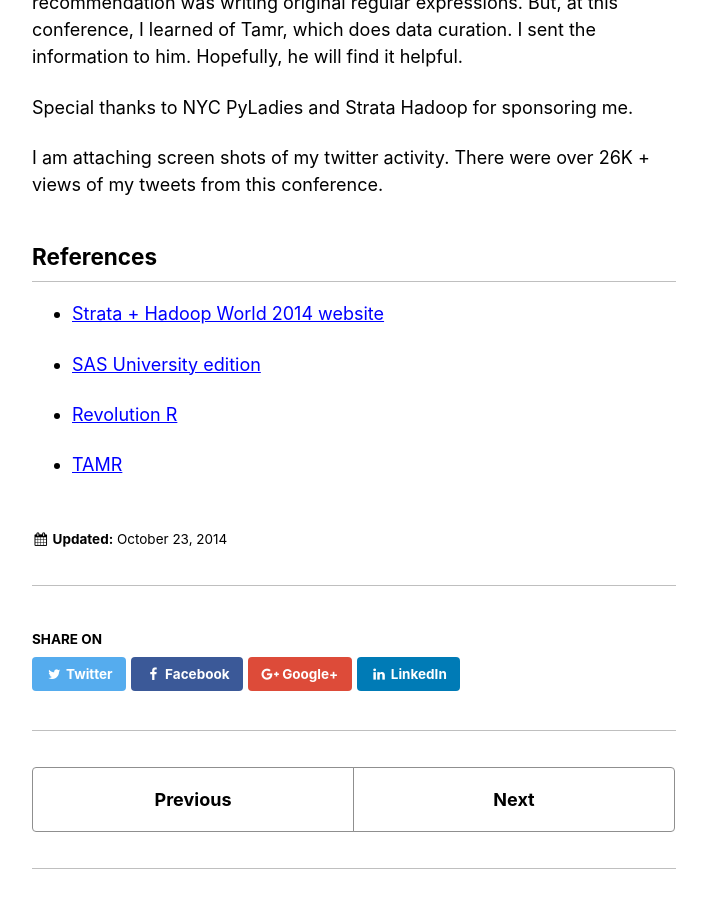
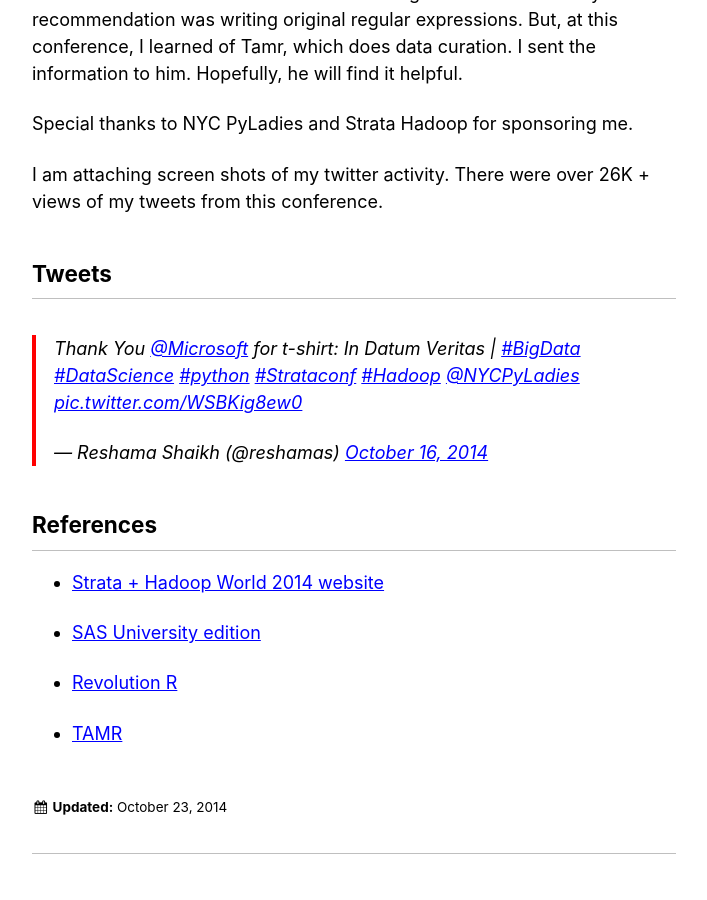
Before and after one commit to reshamas/reshamas.github.io, a Jekyll site: the page built from _posts/2014-10-23-strata-hadoop-world-conference.md, in a window 1280 px wide and 900 px high, scrolled down 1278 px. Shown: the whole window, without its empty margins (286-993 px from the left). Built offline with Jekyll 4.4.1, drawn with Linux system fonts in a browser that asks for light colours; comment, search, counter and statistics services are not loaded.

Commit message:
Update 2014-10-23-strata-hadoop-world-conference.md

```diff
--- a/_posts/2014-10-23-strata-hadoop-world-conference.md
+++ b/_posts/2014-10-23-strata-hadoop-world-conference.md
@@ -3,7 +3,7 @@
 
 Each of the two days began with a 2-hour plenary session where prominent business people from large companies and startups presented.
 
-#### My favorites:
+### My favorites:
 
 Rana el Kaliouby, co-founder and CSO of Affectiva, had an enlightening plenary session on human emotions, measurement and marketing.  Her company’s database includes 2 million facial images from 80+ countries.  These images are used to evaluate human emotions.  Since human emotions predict human behavior, this is extremely beneficial in marketing and other fields.
 
@@ -21,6 +21,11 @@
 
 I am attaching screen shots of my twitter activity.  There were over 26K + views of my tweets from this conference.
 
+## Tweets
+<blockquote class="twitter-tweet" data-lang="en"><p lang="en" dir="ltr">Thank You <a href="https://twitter.com/Microsoft?ref_src=twsrc%5Etfw">@Microsoft</a> for t-shirt: In Datum Veritas | <a href="https://twitter.com/hashtag/BigData?src=hash&amp;ref_src=twsrc%5Etfw">#BigData</a> <a href="https://twitter.com/hashtag/DataScience?src=hash&amp;ref_src=twsrc%5Etfw">#DataScience</a> <a href="https://twitter.com/hashtag/python?src=hash&amp;ref_src=twsrc%5Etfw">#python</a> <a href="https://twitter.com/hashtag/Strataconf?src=hash&amp;ref_src=twsrc%5Etfw">#Strataconf</a> <a href="https://twitter.com/hashtag/Hadoop?src=hash&amp;ref_src=twsrc%5Etfw">#Hadoop</a> <a href="https://twitter.com/NYCPyLadies?ref_src=twsrc%5Etfw">@NYCPyLadies</a> <a href="http://t.co/WSBKig8ew0">pic.twitter.com/WSBKig8ew0</a></p>&mdash; Reshama Shaikh (@reshamas) <a href="https://twitter.com/reshamas/status/522864129296449536?ref_src=twsrc%5Etfw">October 16, 2014</a></blockquote>
+<script async src="https://platform.twitter.com/widgets.js" charset="utf-8"></script>
+
+
 ## References
 
 - [Strata + Hadoop World 2014 website](http://strataconf.com/stratany2014)
```
